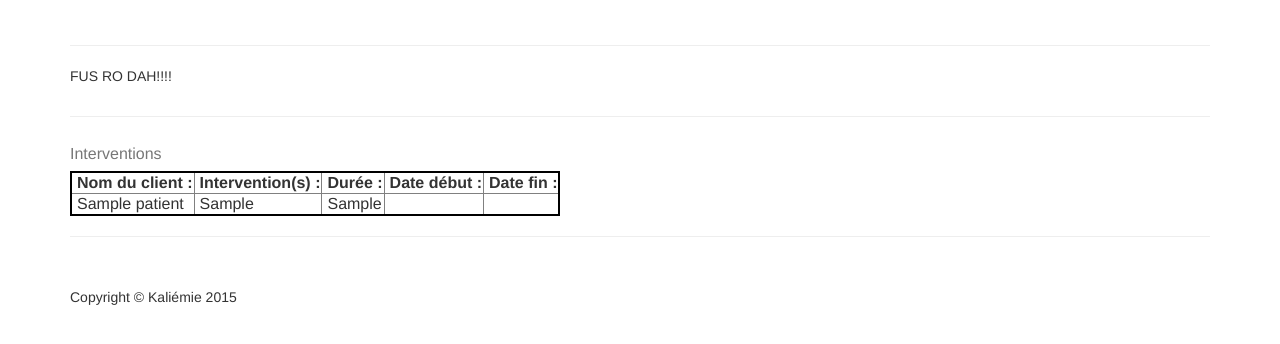
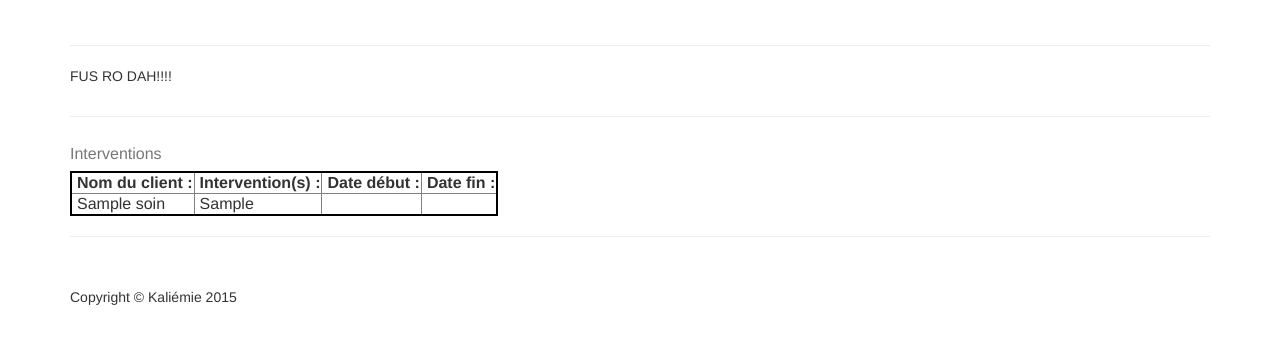
Before and after one commit to toshiirox/Kaliemie, a PHP site: page /frontend/ in a window 1280 px wide. Shown: the part 250-594 px from the top of the page. Run offline with PHP 8.4, Linux system fonts and the light colour scheme; the visitor is signed in with stand-in values (Sample User, id 1); tables that the repository leaves empty or names only in its code hold one stand-in row (values such as "Sample post"); data that the repository does not hold is empty.

Commit message:
modif de la requete

```diff
--- a/frontend/visites.php
+++ b/frontend/visites.php
@@ -2,7 +2,7 @@
 require_once 'Traitement.php';
 $id = $_SESSION['id'];
 $req = $db->prepare('
-SELECT * FROM Visites V, ActesVisites O, Actes A, Infirmieres I, patient P WHERE O.idVisite=V.id AND O.idActes=A.id AND V.idInfirmieres=I.id AND V.idPatient=P.identifiant AND I.id = :id
+SELECT * FROM Visites V, ActesVisites O, Infirmieres I, patient P, soins S WHERE S.id=O.idActes AND O.idVisite=V.id AND V.idInfirmieres=I.id AND V.idPatient=P.identifiant AND I.id = :id
 ');
 $req->execute(array('id' => $id));
 $resultat = $req->fetchAll();
@@ -12,7 +12,7 @@ $resultat = $req->fetchAll();
     <tr>
         <th>Nom du client : </th>
         <th> Intervention(s) : </th>
-        <th> Durée : </th>
+
         <th> Date début : </th>
         <th> Date fin : </th>
     </tr>
@@ -47,9 +47,9 @@ else {
                 ?>
             </td>
 
-            <td><?php echo utf8_encode($r["libellee"]); ?></td>
+            <td><?php echo utf8_encode($r["libel"]); ?></td>
 
-            <td><?php echo $r["duree"]; ?></td>
+
 
             <td>
                 <?php
```
